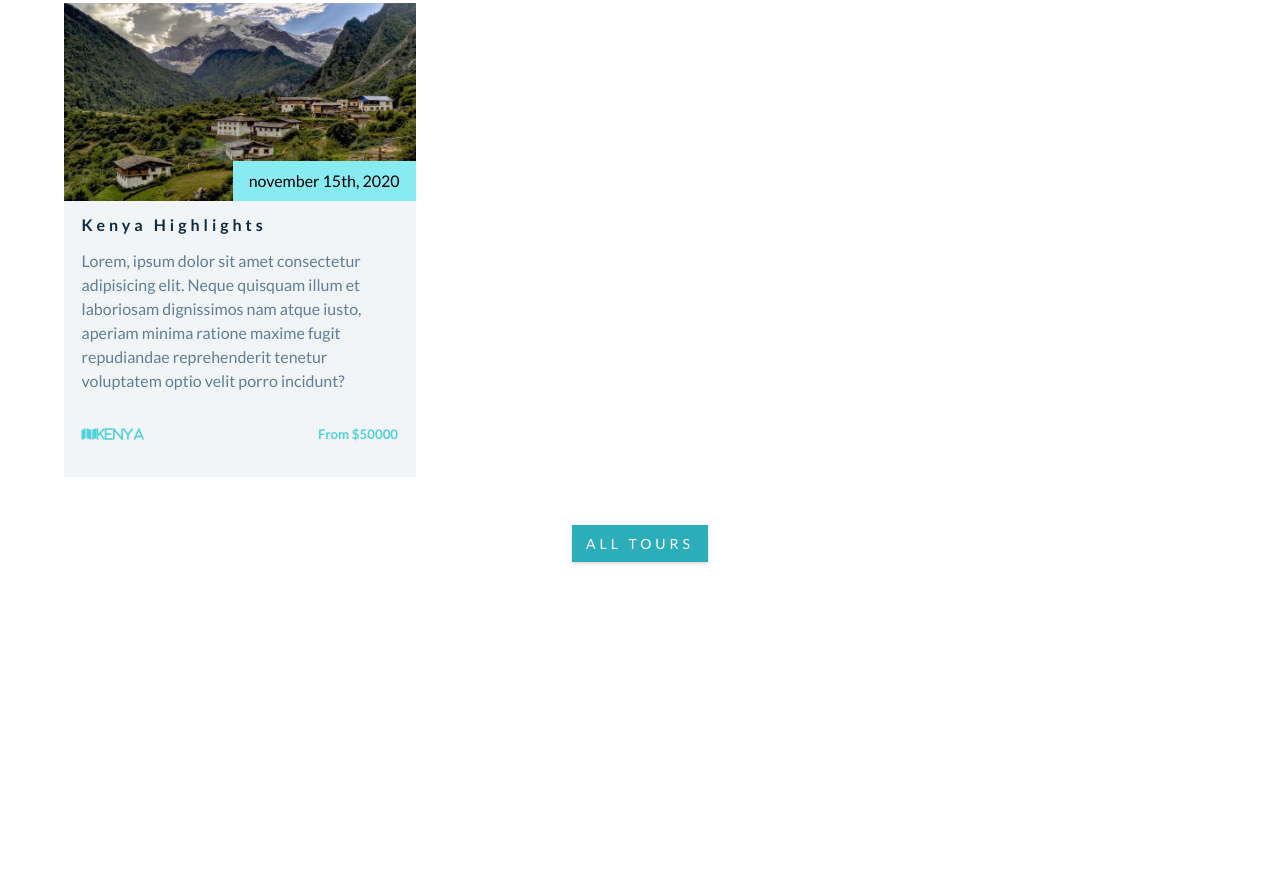
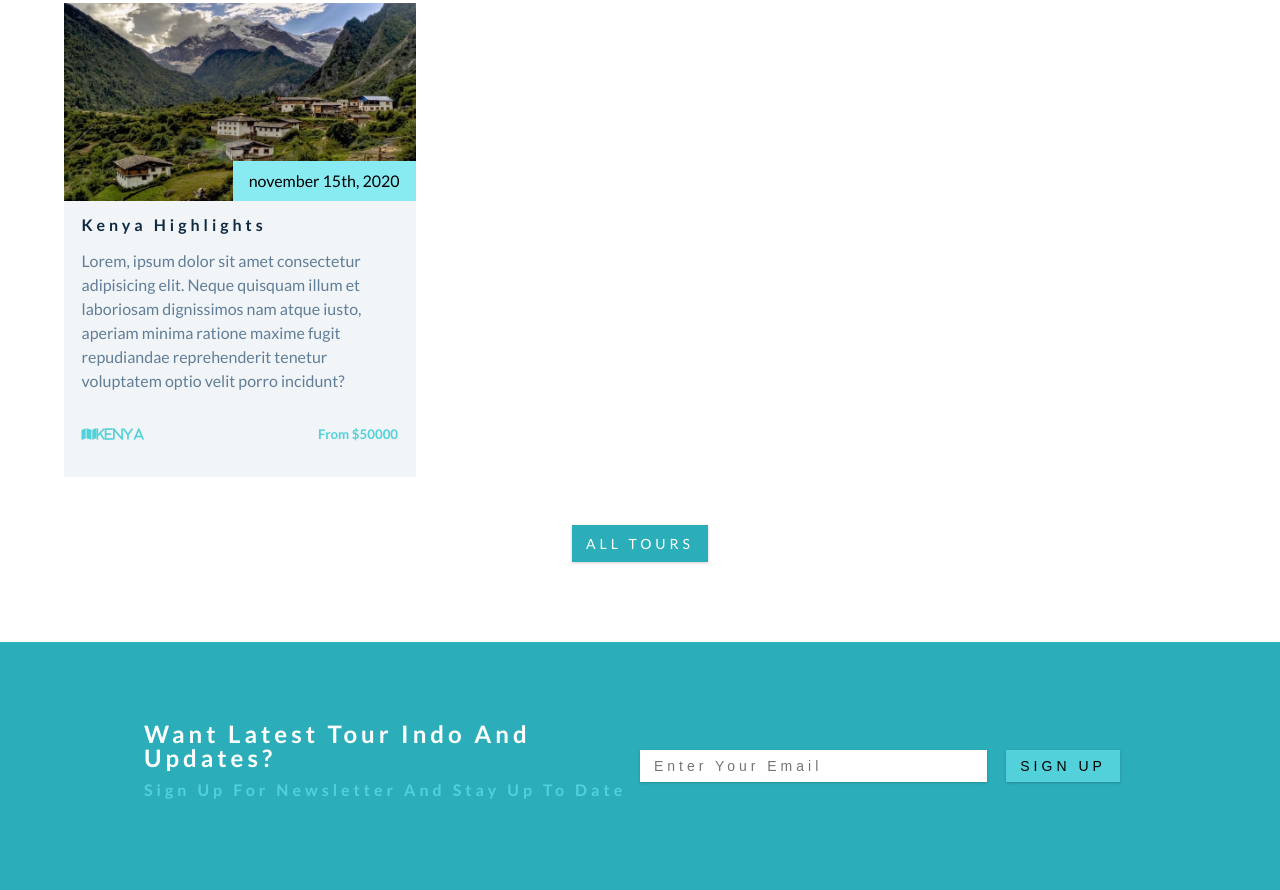
Before and after one commit to Iyanuoluwa-vic/Backroads-Tour-Company, a plain HTML site: page index.html in a window 1280 px wide. Shown: the part 2583-3473 px from the top of the page. Before the commit the page ends 3225 px from the top, so only its background shows below. Drawn offline with Linux system fonts and the light colour scheme.

Commit message:
contact  section

```diff
--- a/css/styles.css
+++ b/css/styles.css
@@ -444,14 +444,68 @@ Featured Tours
   text-align: center;
 }
 
-.tour-btn a {
+/*
+===============
+contacts
+===============
+*/
+.contact {
+  background-color: var(--clr-primary-5);
 }
 
-/*
-===============
-Deals
-===============
-*/
+.contact h3 {
+  color: var(--clr-white);
+  font-size: 1.5rem;
+}
+
+.contact h4 {
+  color: var(--clr-primary-7);
+}
+
+.contact-btn {
+  color: black;
+  background-color: var(--clr-primary-7);
+  margin-left: 1rem;
+}
+
+.contact-email {
+  text-transform: uppercase;
+  background: var(--clr-white);
+  color: var(--clr-white);
+  padding: 0.375rem 0.75rem;
+  letter-spacing: var(--spacing);
+  display: inline-block;
+  /* font-weight: 700; */
+  transition: var(--transition);
+  font-size: 0.875rem;
+  border: 2px solid transparent;
+  cursor: pointer;
+  box-shadow: 0 1px 3px rgba(0, 0, 0, 0.2);
+  width: 60%;
+}
+
+@media screen and (min-width: 768px) {
+  .section-flex-contact {
+    display: flex;
+
+    justify-content: center;
+  }
+
+  .heading-contact,
+  .contact-form {
+    flex: 0 0 calc(50% - 5rem);
+    align-self: center;
+  }
+
+  .about-photo {
+    margin-bottom: 0rem;
+  }
+  .contact-email {
+    width: 70%;
+    text-transform: capitalize;
+  }
+}
+
 /*
 ===============
 Gallery
--- a/index.html
+++ b/index.html
@@ -321,5 +321,33 @@
         <a href="" class="btn"> all tours </a>
       </div>
     </section>
+
+    <!-- contact section -->
+    <section class="contact">
+      <!-- div to center and flex -->
+      <div class="section-center section-flex-contact">
+        <!-- contact heading -->
+        <div class="heading-contact">
+          <h3>want latest tour indo and updates?</h3>
+          <h4>sign up for newsletter and stay up to date</h4>
+        </div>
+        <!-- end of  contact heading -->
+
+        <!-- contact form -->
+        <div class="contact-form">
+          <form action="">
+            <input
+              type="email"
+              placeholder="enter your email"
+              class="contact-email"
+            />
+            <button type="submit" class="btn contact-btn">sign up</button>
+          </form>
+        </div>
+        <!-- contact form -->
+      </div>
+      <!-- end of div to center and flex -->
+    </section>
+    <!-- end of contact section -->
   </body>
 </html>
```
